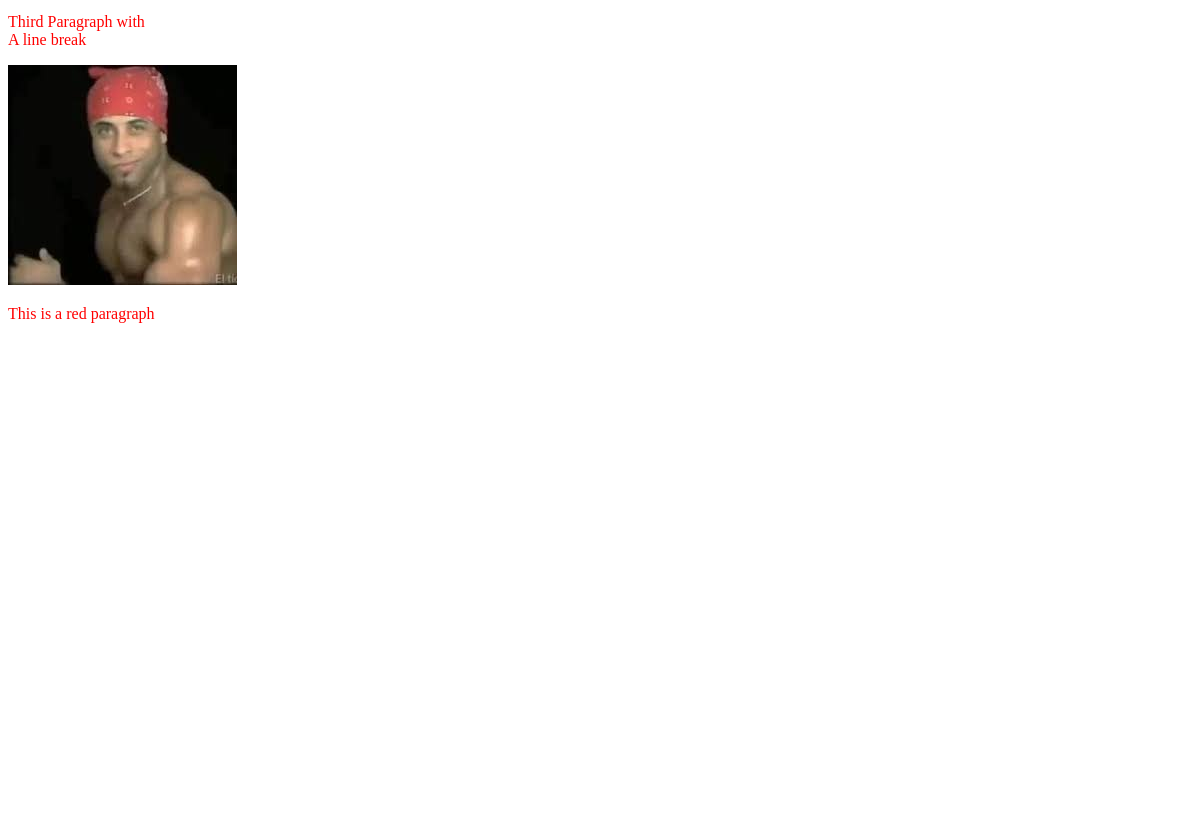
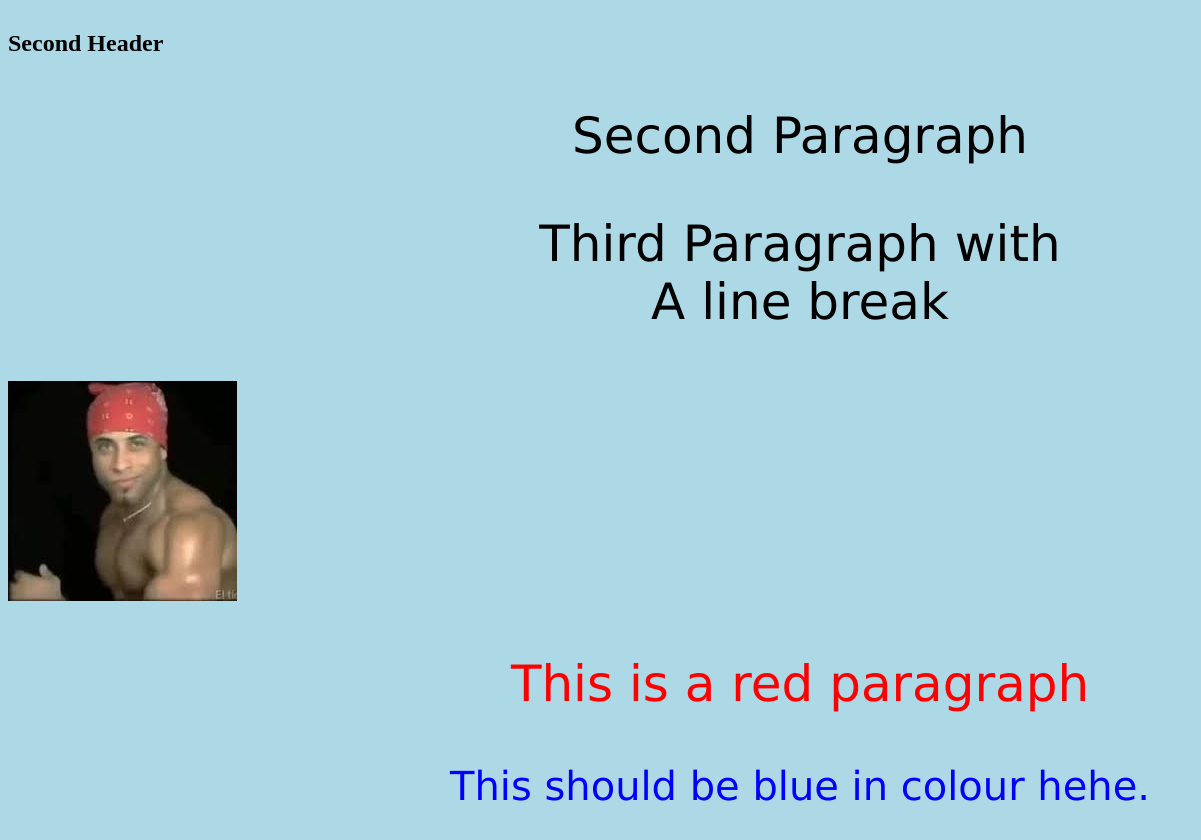
Before and after one commit to SynapseProgramming/goal_gui, an Electron app: page index.html in a window 1600 px wide. Shown: the part 186-1026 px from the top of the page, without its empty margins (0-1201 px from the left). Before the commit the page ends 800 px from the top, so only its background shows below. Drawn offline with Linux system fonts and the light colour scheme.

Commit message:
Added in id test.

```diff
--- a/index.html
+++ b/index.html
@@ -18,6 +18,9 @@
   <p>Second Paragraph</p>
   <p> Third Paragraph with <br /> A line break</p>
   <img src="TestImage.jpeg" <body>
-  <p style="colour:red;">This is a red paragraph</p>
+  <p id="myRed">This is a red paragraph</p>
+  <p id="myBlue">
+    This should be blue in colour hehe.
+  </p>
 
 </html>
--- a/styles.css
+++ b/styles.css
@@ -1,7 +1,17 @@
 p {
+  font-family: verdana;
+  font-size: 50px;
+  text-align: center;
+}
+#myRed {
   color: red;
 }
+#myBlue{
+  color: blue;
+  font-size: 40px;
+}
 
-h2 {
-  color: blue;
+
+body {
+  background-color: lightblue;
 }
```
